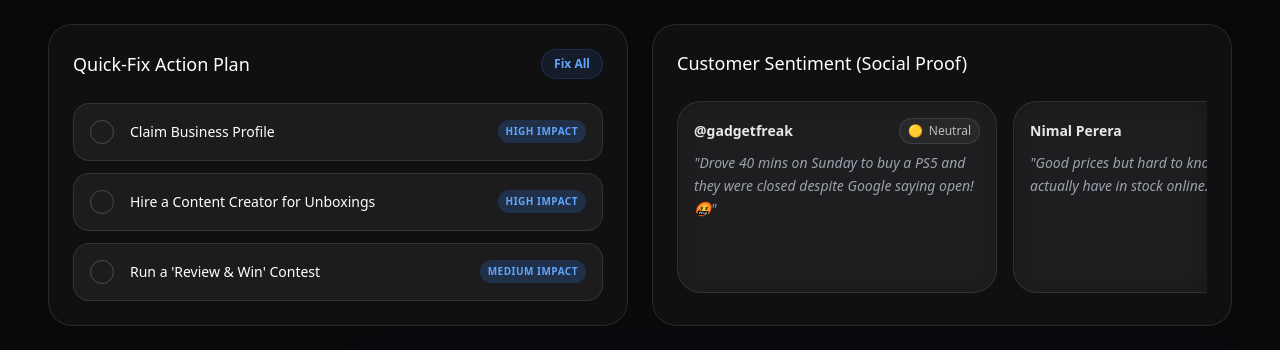
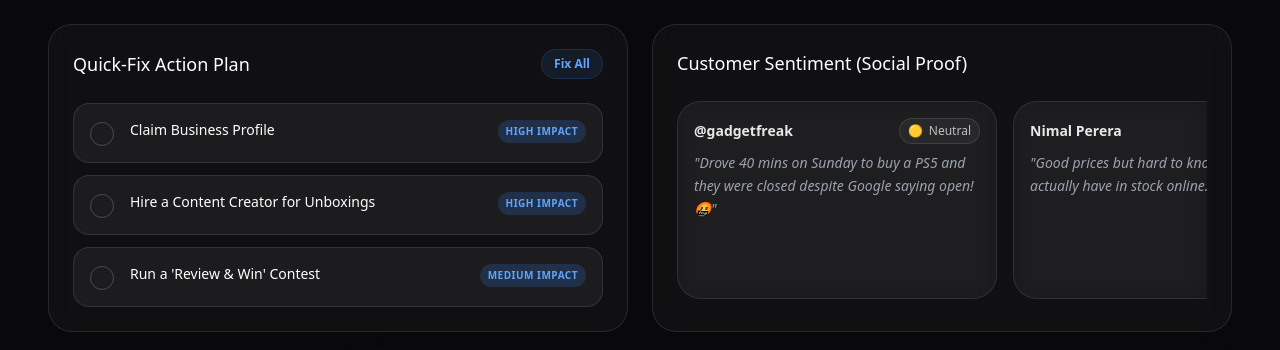
Before and after one commit to TharukiJ/FluxAudit, a Next.js app: page / in a window 1280 px wide. Shown: the part 1026-1376 px from the top of the page. Built offline with nearby package versions, Linux system fonts and the light colour scheme.

Commit message:
action box

```diff
--- a/src/components/ActionPlan.tsx
+++ b/src/components/ActionPlan.tsx
@@ -49,7 +49,7 @@ export default function ActionPlan({ actions }: { actions: ActionItem[] }) {
               transition={{ delay: i * 0.15 + 0.6 }}
               onClick={() => toggleAction(action.id)}
               className={`
-                group cursor-pointer p-3 sm:p-4 rounded-2xl border transition-all duration-300 flex items-center justify-between gap-3
+                group cursor-pointer p-3 sm:p-4 rounded-2xl border transition-all duration-300 flex items-start justify-between gap-3
                 ${
                   isDone
                     ? "bg-emerald-500/10 border-emerald-500/20"
@@ -57,10 +57,10 @@ export default function ActionPlan({ actions }: { actions: ActionItem[] }) {
                 }
               `}
             >
-              <div className="flex items-center gap-3 sm:gap-4 min-w-0 flex-1">
+              <div className="flex items-start gap-3 sm:gap-4 min-w-0 flex-1">
                 <div
                   className={`
-                    shrink-0 w-5 h-5 sm:w-6 sm:h-6 rounded-full border flex items-center justify-center transition-colors
+                    mt-0.5 shrink-0 w-5 h-5 sm:w-6 sm:h-6 rounded-full border flex items-center justify-center transition-colors
                     ${
                       isDone
                         ? "bg-emerald-500 border-emerald-500 text-black"
```
